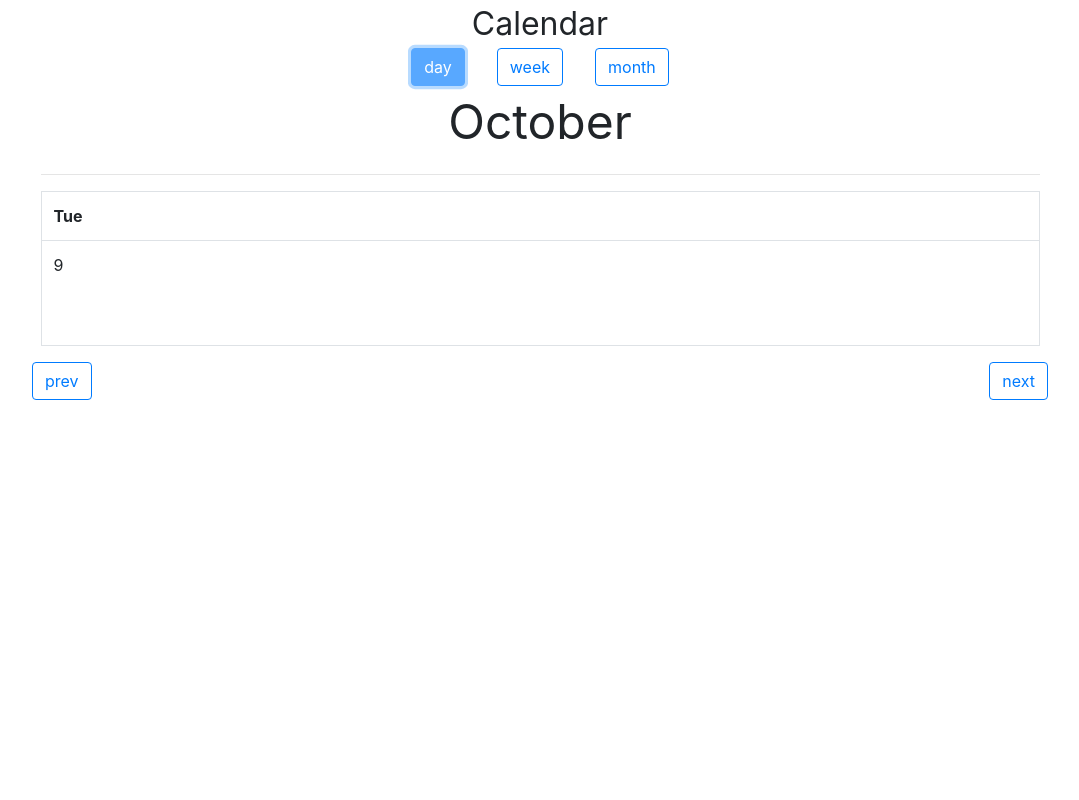
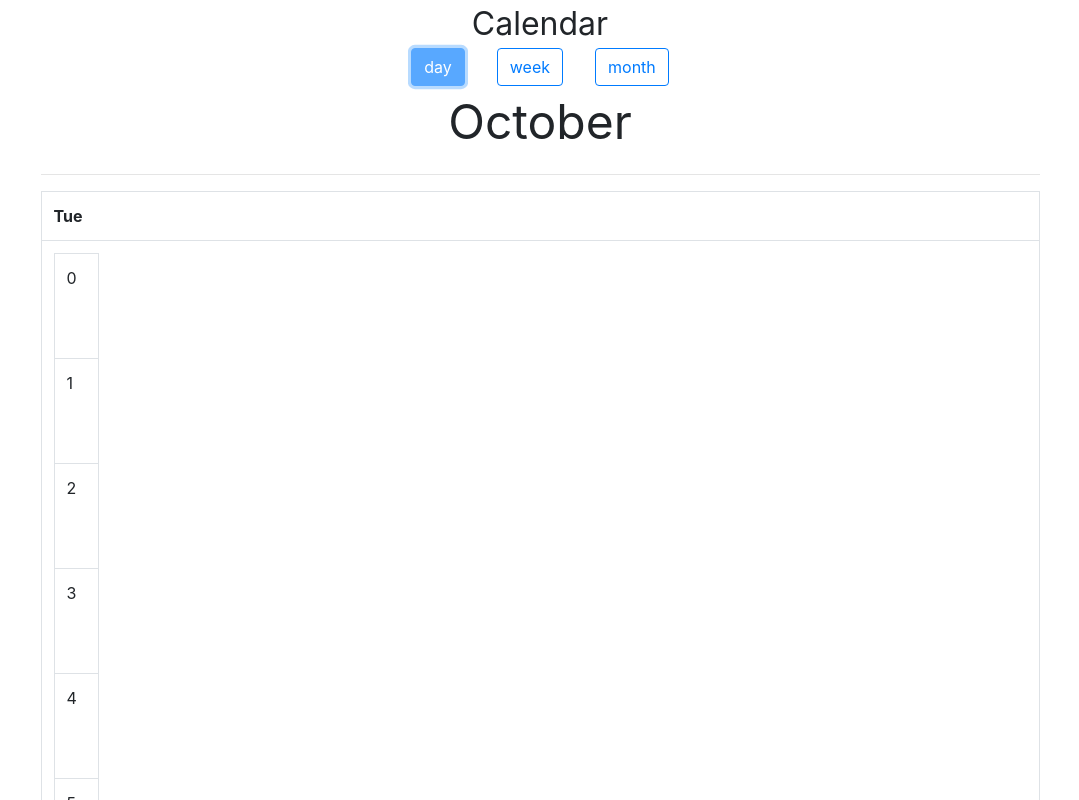
Before and after one commit to kradavar/Google-Calendar, a React (Create React App) app: page / in a window 1280 px wide. Both pictures are taken after a click on the button "day". Shown: the top 800 px of the page, without its empty margins (100-1179 px from the left). Built offline with nearby package versions, Linux system fonts and the light colour scheme.

Commit message:
Add HourCell for day and week view

```diff
--- a/src/View/Table-components/CalendarTable.js
+++ b/src/View/Table-components/CalendarTable.js
@@ -65,6 +65,7 @@ export default class CalendarTable extends Component {
             key={startDate.date()}
             events={[]}
             view={this.props.view}
+            date={startDate}
           />
         );
         startDate.add(1, "day");
--- a/src/View/Table-components/Cells/Cell.js
+++ b/src/View/Table-components/Cells/Cell.js
@@ -2,10 +2,37 @@ import React from "react";
 import CellHeader from "./CellHeader.js";
 import "../../../Styles/Cell.css";
 
-export default function Cell({ dayOfMonth }) {
-  return (
-    <td className="cell">
-      <CellHeader dayOfMonth={dayOfMonth} />
-    </td>
-  );
+export default function Cell({ dayOfMonth, view, date }) {
+  let cell = <td />;
+
+  if (view === "month") {
+    cell = (
+      <td className="cell">
+        <CellHeader headerInfo={dayOfMonth} />
+      </td>
+    );
+  } else {
+    let wholeDay = date.clone();
+    wholeDay.hour(0);
+    let hours = [];
+    for (let i = 0; i < 24; i++) {
+      hours.push(
+        <tr>
+          <td className="hour-cell">
+            <CellHeader headerInfo={wholeDay.hour()} />
+          </td>
+        </tr>
+      );
+      wholeDay.add(1, "hour");
+    }
+    cell = (
+      <td className="cell">
+        <table>
+          <tbody>{hours}</tbody>
+        </table>
+      </td>
+    );
+  }
+
+  return cell;
 }
--- a/src/View/Table-components/Cells/CellHeader.js
+++ b/src/View/Table-components/Cells/CellHeader.js
@@ -3,7 +3,7 @@ import React from "react";
 export default function CellHeader(props) {
   return (
     <div className="cell-header">
-      <div className="day-of-month">{props.dayOfMonth}</div>
+      <div className="cell-header-info">{props.headerInfo}</div>
     </div>
   );
 }
```
